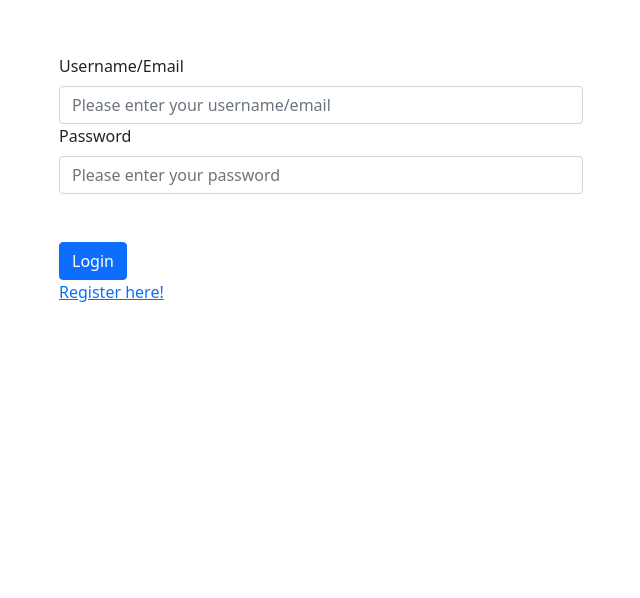
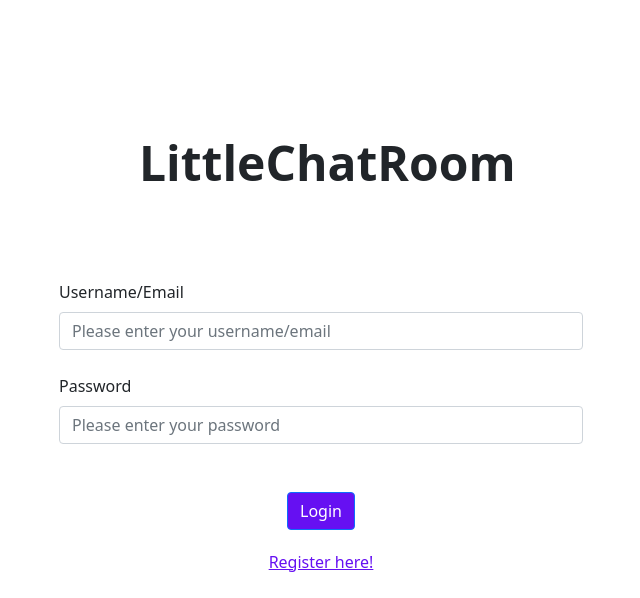
Before and after one commit to t-quinn-t/LittleChatRoom, a React (Create React App) app in the folder client/: page / in a window 1280 px wide. Shown: the part 202-800 px from the top of the page, without its empty margins (319-959 px from the left). Built offline with nearby package versions, Linux system fonts and the light colour scheme.

Commit message:
added website title

```diff
--- a/client/src/component/auth/LogIn.css
+++ b/client/src/component/auth/LogIn.css
@@ -1,6 +1,32 @@
 .login-component-box {
     box-sizing: border-box;
-    margin: auto;
-    margin-top: 20%;
+    margin: 20% auto auto;
     max-width: 524px;
 }
+
+#website-name-box h1 {
+    font-weight: bolder;
+    font-size: 48px;
+}
+#website-name-box {
+    margin: auto;
+    padding: 80px;
+    text-align: center;
+}
+
+#login-btn {
+    background-color: #6610f2;
+}
+#login-btn-box {
+    margin: auto;
+    text-align: center;
+}
+
+#registration-btn {
+    color: #6610f2;
+}
+#registration-btn-box {
+    margin: auto;
+    margin-top: 20px;
+    text-align: center;
+}
--- a/client/src/component/auth/LogIn.js
+++ b/client/src/component/auth/LogIn.js
@@ -52,6 +52,9 @@ export default function LogInPage(props) {
 
     return (
         <div className="login-component-box">
+            <div id="website-name-box">
+                <h1>LittleChatRoom</h1>
+            </div>
             <Form onSubmit={submitForm}>
                 <Form.Group controlId="username-field">
                     <Form.Label>
@@ -64,6 +67,7 @@ export default function LogInPage(props) {
                         onChange={(username)=>setUserName(username.target.value)}
                     />
                 </Form.Group>
+                <br/>
                 <Form.Group controlId="password-field">
                     <Form.Label>
                         Password
@@ -76,13 +80,13 @@ export default function LogInPage(props) {
                     />
                 </Form.Group>
                 <br/><br/>
-                <Form.Group controlId="submit-btn">
-                    <Button variant="primary" type="submit">Login</Button>
+                <Form.Group controlId="submit-btn" id="login-btn-box">
+                    <Button variant="primary" type="submit" id="login-btn">Login</Button>
                 </Form.Group>
 
             </Form>
-            <div>
-                <Link to="/register">Register here!</Link>
+            <div id="registration-btn-box">
+                <Link to="/register" id="registration-btn">Register here!</Link>
             </div>
             <div className="error-msg-box">{errorMessage == null ? "": <Alert variant="danger">{errorMessage}</Alert>}</div>
         </div>
```
